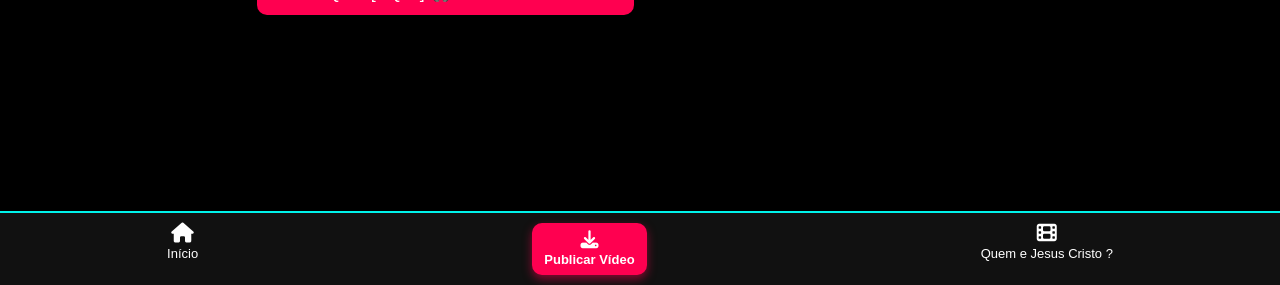
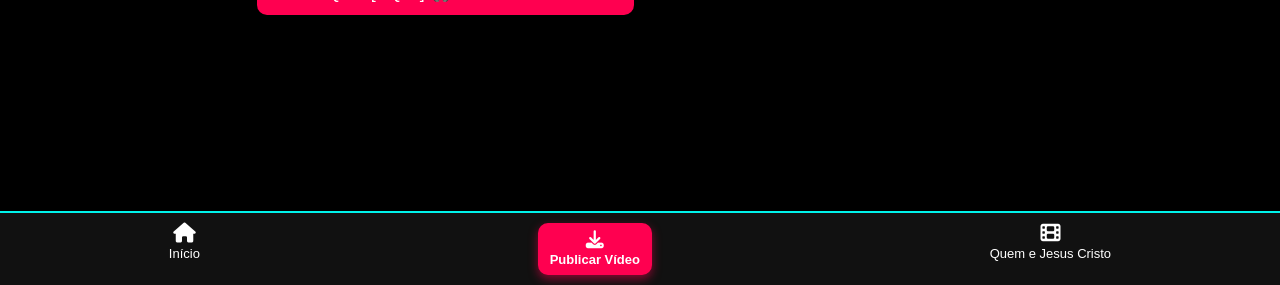
Before and after one commit to gut23H/tiktok-jesus, a plain HTML site: page musicas.html in a window 1280 px wide. Shown: the part 515-800 px from the top of the page. Drawn offline with Linux system fonts and the light colour scheme.

Commit message:
Update musicas.html

```diff
--- a/musicas.html
+++ b/musicas.html
@@ -115,7 +115,7 @@
 </a>
     <a href="aula.html">
     <i class="fa-solid fa-film"></i>
-    Quem e Jesus Cristo ?
+    Quem e Jesus Cristo
   </a>
 </div>
 <h1>Músicas Cristãs 🎵</h1>
```
